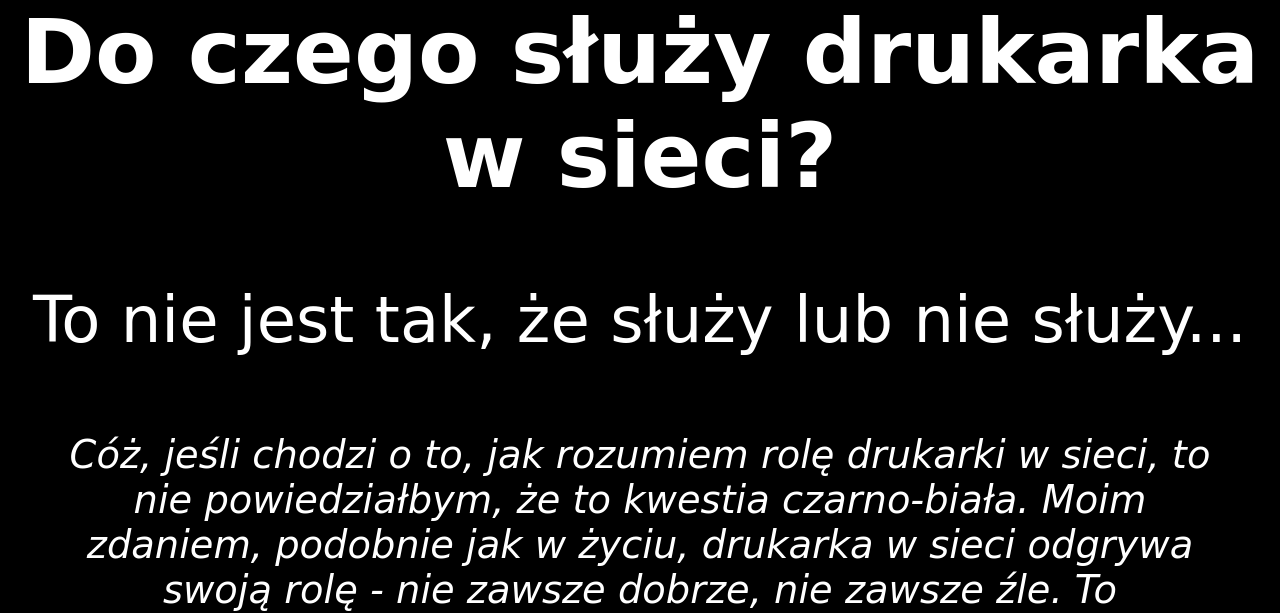
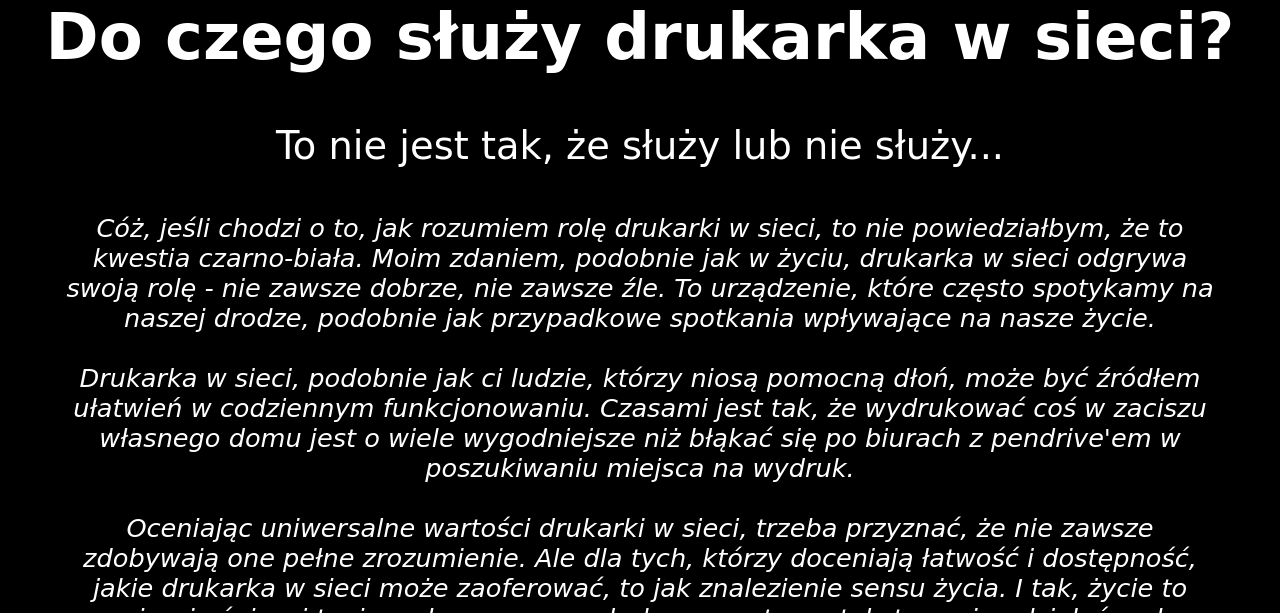
Before and after one commit to Szybet/do-czego-sluzy-drukarka-w-sieci, a plain HTML site: page index.html in a window 1280 px wide. Shown: the top 613 px of the page. Drawn offline with Linux system fonts and the light colour scheme.

Commit message:
Update index.html

```diff
--- a/index.html
+++ b/index.html
@@ -7,7 +7,6 @@
     <meta name="viewport" content="width=device-width, initial-scale=1.0">
     <title>Do czego służy drukarka w sieci?</title>
     <style>
-
         html {
             min-height: 100%;
         }
@@ -17,25 +16,25 @@
             text-align: justify;
             background-color: black;
             min-height: 100vh;
-            overflow: hidden;
+            overflow-x: hidden;
             color: white;
         }
 
         h1 {
             margin-top: 0;
-            font-size: 7vw;
+            font-size: 5vw;
             text-align: center;
         }
 
         p {
-            font-size: 5vw;
+            font-size: 3vw;
             line-height: 1.5;
             text-align: center;
         }
 
         blockquote {
             font-style: italic;
-            font-size: 3vw;
+            font-size: 2vw;
             margin-left: 5vw;
             margin-right: 5vw;
             text-align: center;
@@ -44,7 +43,6 @@
         img {
             position: absolute;
         }
-
     </style>
     <script>
         // Function to generate a random number between min and max
```
